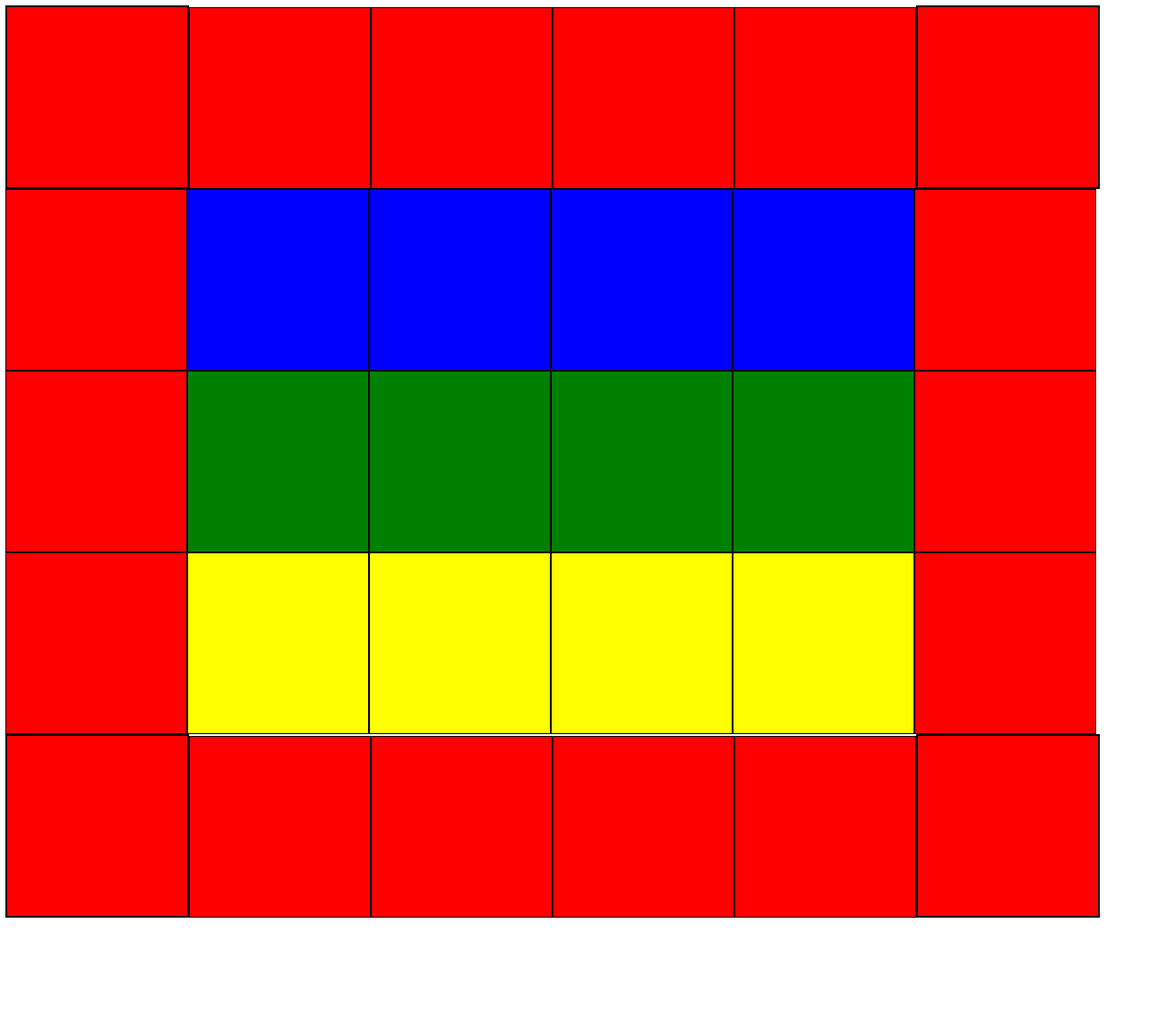
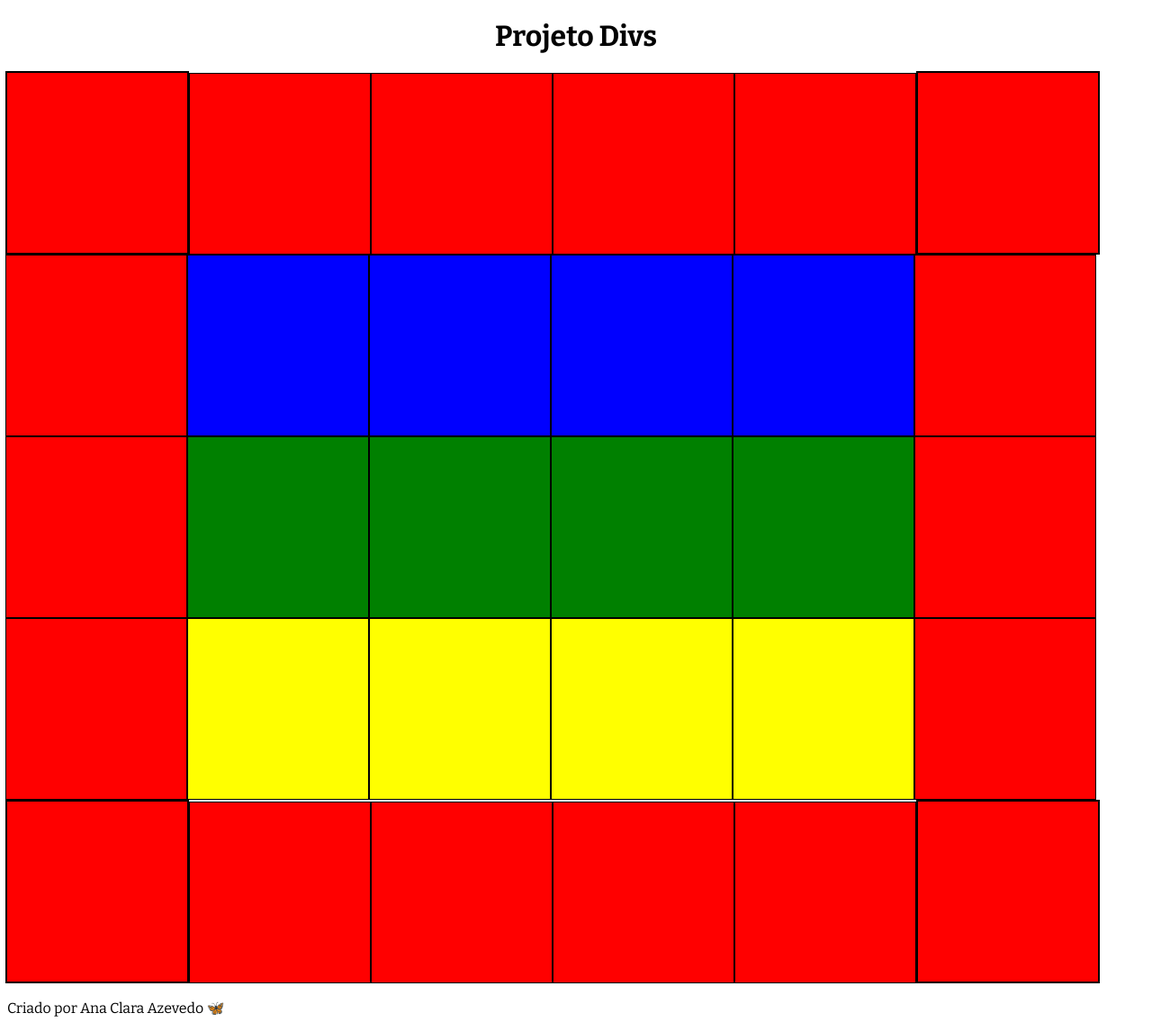
Before and after one commit to anaclara-azevedo/Projeto-Divs, a plain HTML site: page index.html in a window 1280 px wide. Shown: the whole page at 90% size. Before the commit the page ends 1030 px from the top, so only its background shows below. Drawn offline with nearby package versions, Linux system fonts and the light colour scheme.

Commit message:
Projeto Divs

```diff
--- a/index.html
+++ b/index.html
@@ -7,6 +7,7 @@
     <link rel="stylesheet" href="style.css">
 </head>
 <body>
+    <h1>Projeto Divs</h1>
     <div class="vermelha hov" id="canto"></div>
     <div class="vermelha"></div>
     <div class="vermelha"></div>
@@ -38,5 +39,7 @@
     <div class="vermelha"></div>
     <div class="vermelha hov" id="canto"></div>
 
+    <p><footer>Criado por Ana Clara Azevedo 🦋</footer></p>
+
 </body>
 </html>
--- a/style.css
+++ b/style.css
@@ -1,3 +1,13 @@
+
+@import url('https://fonts.googleapis.com/css2?family=Bitter:ital,wght@0,100..900;1,100..900&display=swap');
+
+h1 { color: black;
+    font-family:"Bitter" , serif;
+    text-align: center;
+
+}
+
+
 div {
     /* display: inline-block */
     display: inline-block;
@@ -31,3 +41,8 @@ div {
 .hov:hover{
     background-color: aqua;
    }
+
+footer {
+   color: black;
+   font-family:"Bitter", serif;
+}
```
